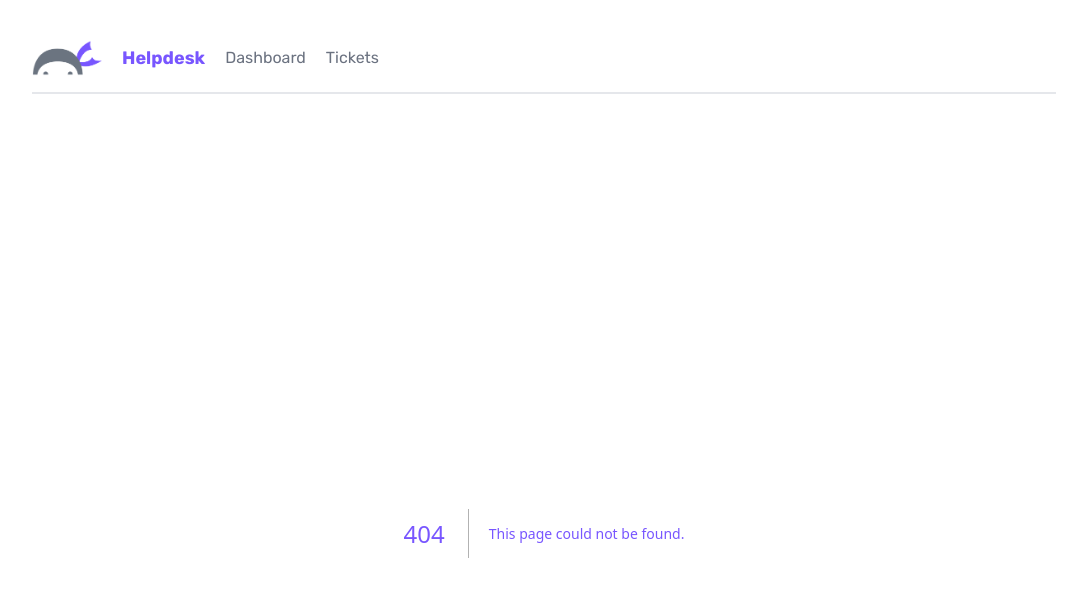
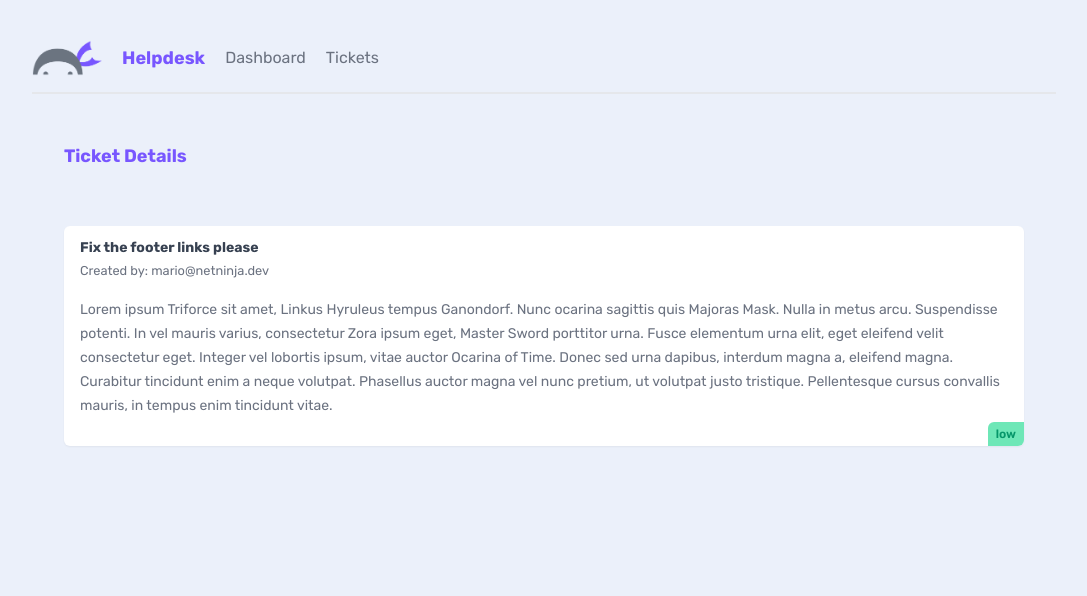
Before and after one commit to lameesnd/helpdesk, a Next.js app: page /tickets/1 in a window 1280 px wide. Before the commit this address had no page. Shown: the top 596 px of the page, without its empty margins (96-1183 px from the left). Built offline with nearby package versions, Linux system fonts and the light colour scheme; data requests are answered from the project's data file.

Commit message:
Dynamic Segements [id]

```diff
--- a/app/tickets/TicketList.jsx
+++ b/app/tickets/TicketList.jsx
@@ -1,3 +1,4 @@
+import Link from "next/link";
 import React from "react";
 
 async function getTickets() {
@@ -15,11 +16,13 @@ export default async function TicketList() {
     <>
       {tickets.map((ticket) => (
         <div key={ticket.id} className="card my-5">
-          <h3>{ticket.title}</h3>
-          <p>{ticket.body.slice(0, 200)} ...</p>
-          <div className={`pill ${ticket.priority}`}>
-            {ticket.priority} Priority
-          </div>
+          <Link href={`/tickets/${ticket.id}`}>
+            <h3>{ticket.title}</h3>
+            <p>{ticket.body.slice(0, 200)} ...</p>
+            <div className={`pill ${ticket.priority}`}>
+              {ticket.priority} Priority
+            </div>
+          </Link>
         </div>
       ))}
       {tickets.length === 0 && <p>No Open tickets!</p>}
--- /dev/null
+++ b/app/tickets/[id]/page.jsx
@@ -0,0 +1,27 @@
+import React from "react";
+
+async function getTicket(id) {
+  const res = await fetch("http://localhost:4000/tickets/" + id, {
+    next: { revalidate: 60 },
+  });
+
+  return res.json();
+}
+
+export default async function TicketDetails({ params }) {
+  const ticket = await getTicket(params.id);
+  return (
+    <main>
+      <nav>
+        <h2>Ticket Details</h2>
+      </nav>
+
+      <div className="card">
+        <h3>{ticket.title}</h3>
+        <small>Created by: {ticket.user_email}</small>
+        <p>{ticket.body}</p>
+        <div className={`pill ${ticket.priority}`}>{ticket.priority}</div>
+      </div>
+    </main>
+  );
+}
```
